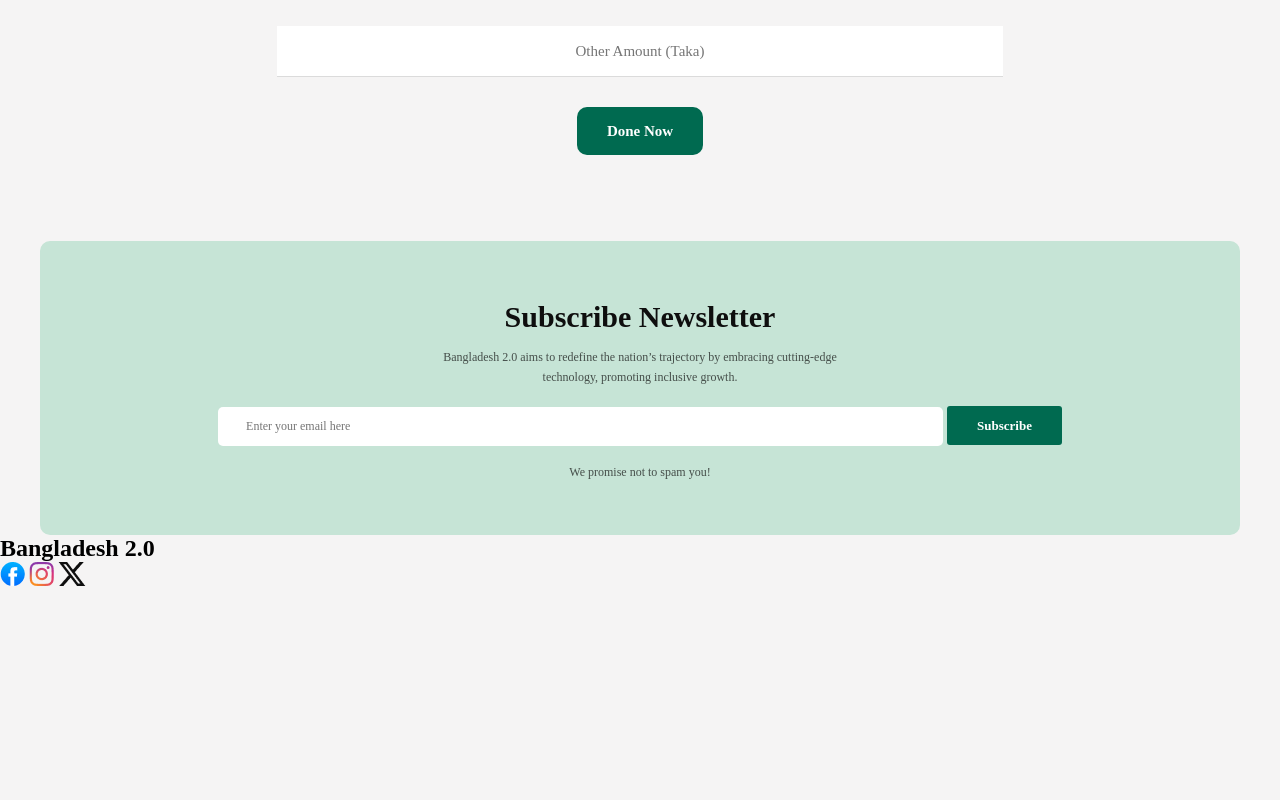
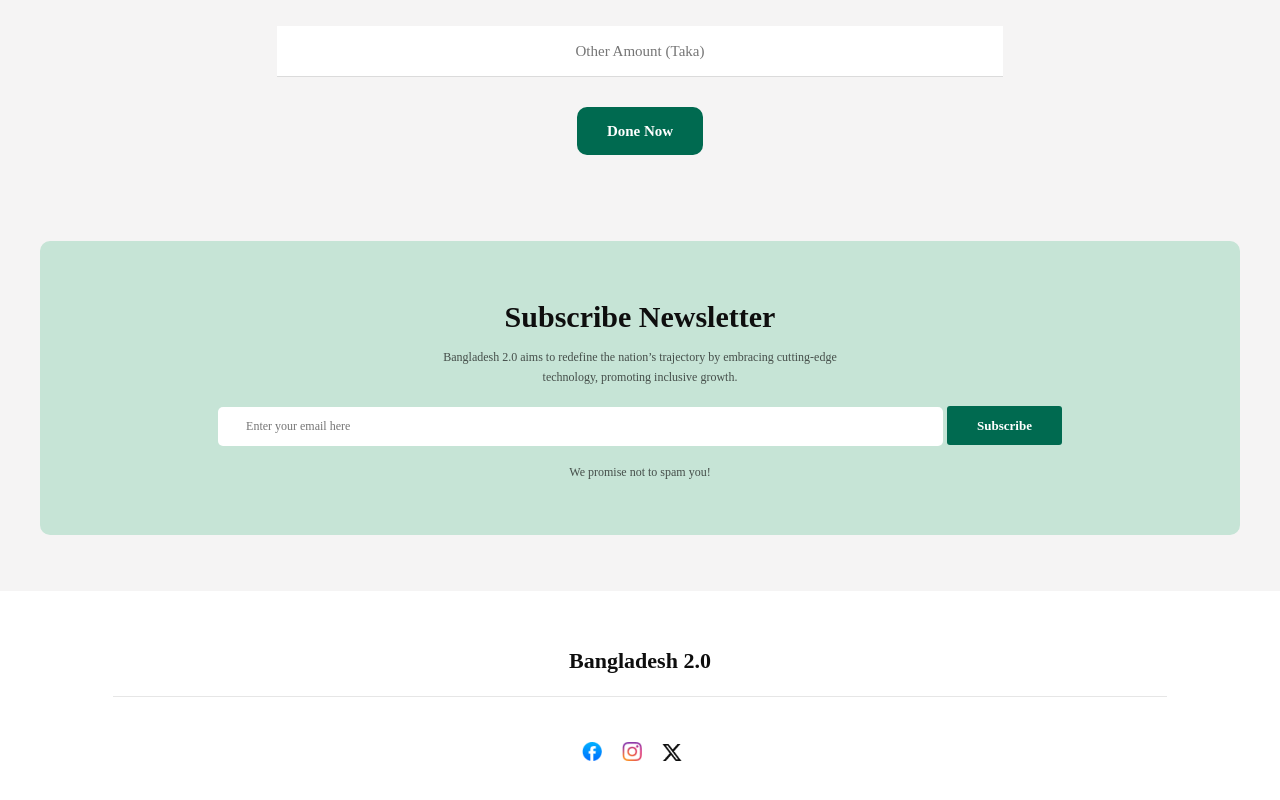
Before and after one commit to shimul330/assainment-1-shimul, a plain HTML site: page index.html in a window 1280 px wide. Shown: the part 2505-3305 px from the top of the page. Before the commit the page ends 3095 px from the top, so only its background shows below. Drawn offline with Linux system fonts and the light colour scheme.

Commit message:
create a footer section and design

```diff
--- a/index.html
+++ b/index.html
@@ -211,7 +211,7 @@
     <footer>
         <section class="section6">
             <div class="footer-section">
-                <h1>Bangladesh 2.0</h1>
+                <h1 class="footer-tittle">Bangladesh 2.0</h1>
             <div class="soical-media">
                 <img src="assets/facebook.png" alt="">
                 <img src="assets/instagram.png" alt="">
--- a/style/style.css
+++ b/style/style.css
@@ -296,6 +296,7 @@
     gap: 26px;
     /* height: 280px; */
     margin-top: 23px;
+    border-radius:10px;
 
 }
 
@@ -537,3 +538,38 @@
     text-align: center;
     margin-top: 20px;
 }
+
+        /* section 6 start */
+.section6{
+    background-color: rgb(255, 255, 255);
+    margin-top: 56px;
+    text-align: center;
+    padding: 35px 113px;
+}
+
+.footer-tittle{
+    color: rgb(14, 14, 14);
+    font-family: Fira Sans;
+    font-size: 22px;
+    font-weight: 700;
+    line-height: 30px;
+    letter-spacing: 0%;
+    text-align: center;
+    border-bottom: 1px solid rgba(14, 14, 14, 0.1);
+    padding: 20px;
+
+
+
+}
+
+
+
+.soical-media{
+    margin-top: 45px;
+
+}
+
+.soical-media img{
+    width: 20px;
+    margin-right: 16px;
+}
```
